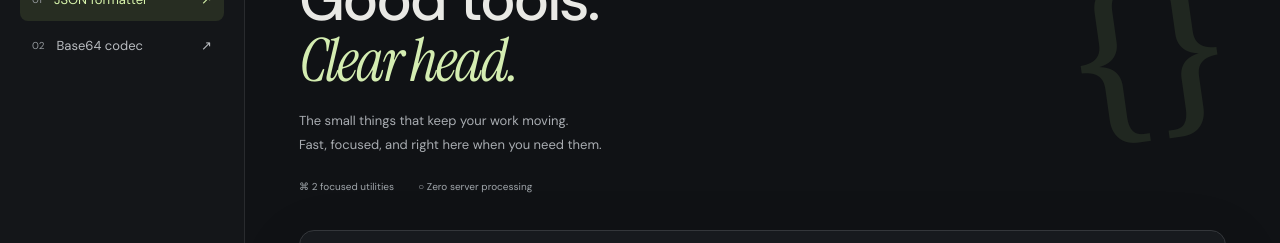
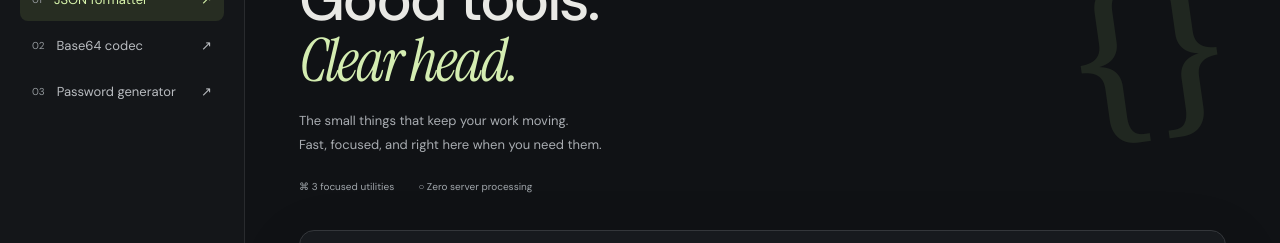
Before and after one commit to QuantumGod007/devkit-utilities, a React (Vite) app: page / in a window 1280 px wide. Shown: the part 200-443 px from the top of the page. Built offline with nearby package versions, Linux system fonts and the light colour scheme.

Commit message:
feat: add password generator

```diff
--- /dev/null
+++ b/src/tools/password.ts
@@ -0,0 +1,3 @@
+import type { Tool } from '../types.ts';
+const groups=['ABCDEFGHJKLMNPQRSTUVWXYZ','abcdefghijkmnopqrstuvwxyz','23456789','!@#$%^&*()-_=+']; function random(max:number){const limit=Math.floor(4294967296/max)*max;let value:number;do{value=crypto.getRandomValues(new Uint32Array(1))[0]}while(value>=limit);return value%max} export function generate(value:string){const length=Number(value);if(!Number.isInteger(length)||length<8||length>128)throw new Error('Length must be a whole number between 8 and 128.');const all=groups.join('');const chars=groups.map(group=>group[random(group.length)]);while(chars.length<length)chars.push(all[random(all.length)]);for(let i=chars.length-1;i>0;i--){const j=random(i+1);[chars[i],chars[j]]=[chars[j],chars[i]]}return chars.join('')}
+export const passwordTool:Tool={id:"password",name:"Password generator",category:"Security",description:"Enter a length from 8 to 128. Uses browser cryptography and includes all four character groups.",sample:"24",actions:[{label:"Generate password",run:generate}]};
--- a/src/tools/registry.ts
+++ b/src/tools/registry.ts
@@ -1,4 +1,5 @@
 import type { Tool } from '../types';
 import { jsonTool } from './json.ts';
 import { base64Tool } from './base64.ts';
-export const tools:Tool[]=[jsonTool,base64Tool];
+import { passwordTool } from './password.ts';
+export const tools:Tool[]=[jsonTool,base64Tool,passwordTool];
```
Also changed, not shown: 1 other file (tests, documents, lock files or other folders).
